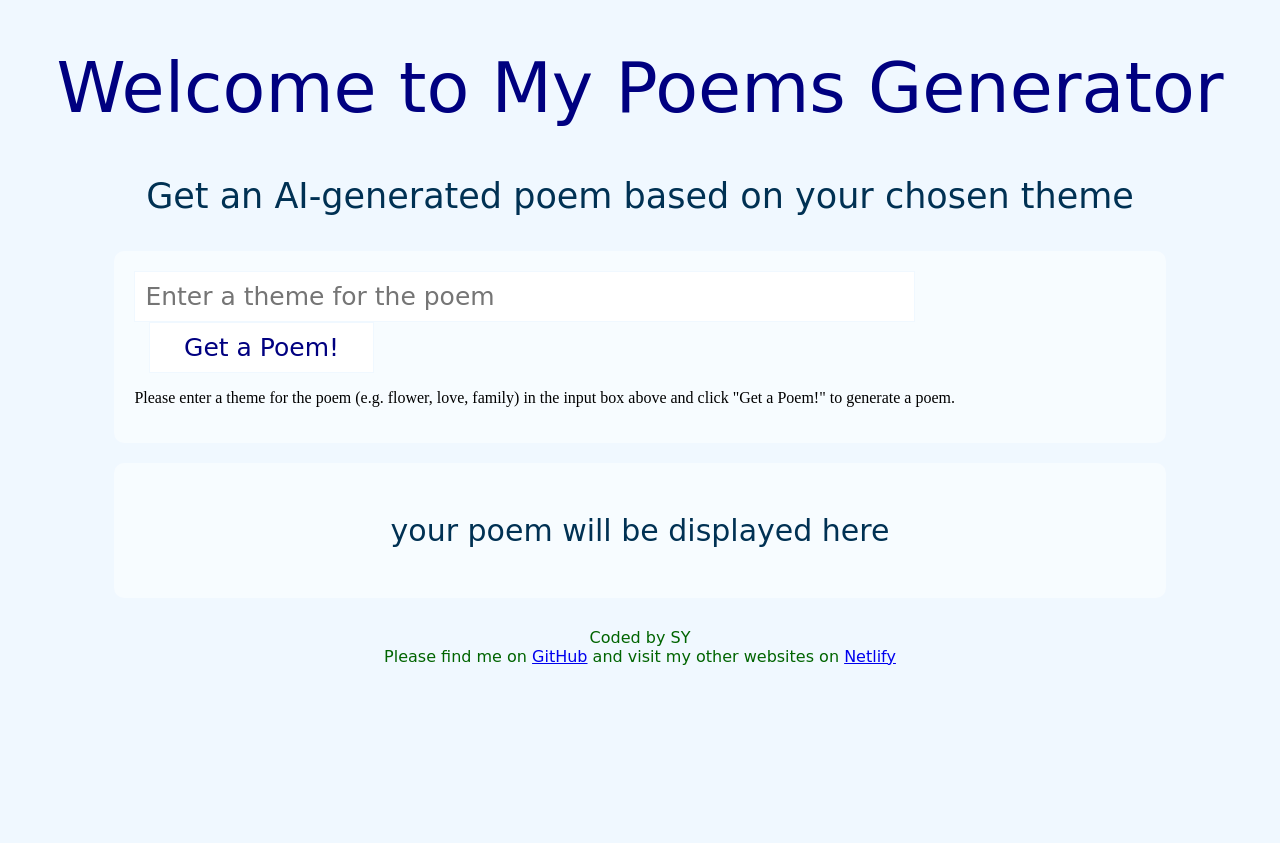
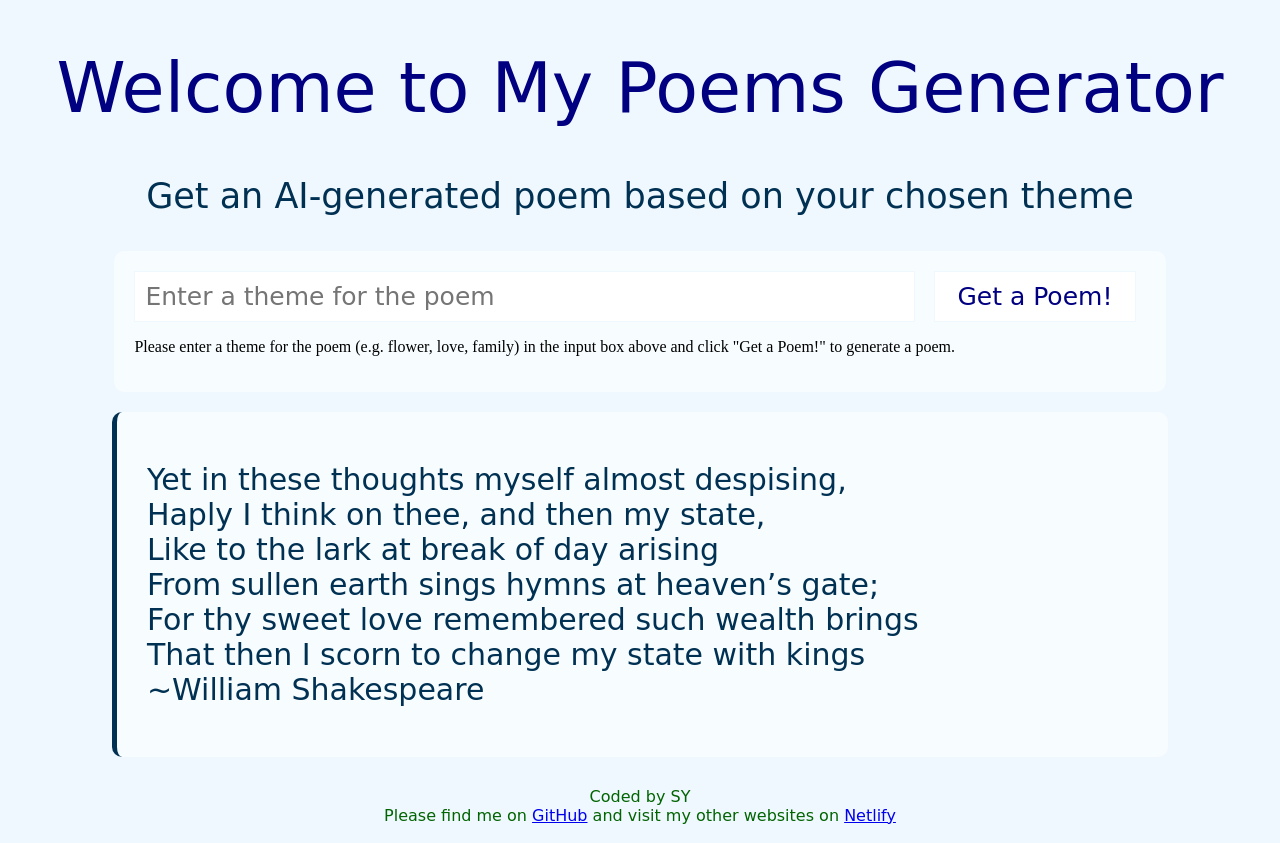
Before and after one commit to SY-rabbit/AI-Poems-Project_SY, a plain HTML site: page index.html in a window 1280 px wide. Before the commit the page ends 800 px from the top, so only its background shows below. Drawn offline with nearby package versions, Linux system fonts and the light colour scheme; a web font is replaced by a local one.

Commit message:
adding basic js to the page

```diff
--- a/index.html
+++ b/index.html
@@ -10,20 +10,21 @@
       href="https://fonts.googleapis.com/css2?family=Delius&family=Indie+Flower&family=Love+Ya+Like+A+Sister&family=Pacifico&family=Rouge+Script&display=swap"
       rel="stylesheet"
     />
+    <script src="https://unpkg.com/typewriter-effect@latest/dist/core.js"></script>
     <title>Poems Generator</title>
   </head>
   <body>
     <h1>Welcome to My Poems Generator</h1>
     <p id="subheading">Get an AI-generated poem based on your chosen theme</p>
     <main>
-      <form>
+      <form id="poem-form">
         <input
           type="text"
           placeholder="Enter a theme for the poem"
           class="input"
           required
         />
-        <input type=""submit" class="button" value="Get a Poem!" />
+        <input type="submit" class="button" value="Get a Poem!" />
       </form>
       <p id=""instructions">
         Please enter a theme for the poem (e.g. flower, love, family) in the input box above and click
@@ -32,7 +33,21 @@
     </main>
 
     <div class="poem">
-      <p class="poem-text">your poem will be displayed here</p>
+      <p class="poem-text">
+        Yet in these thoughts myself almost despising,
+    <br>
+    Haply I think on thee, and then my state,
+    <br>
+    Like to the lark at break of day arising
+    <br>
+    From sullen earth sings hymns at heaven’s gate;
+    <br>
+    For thy sweet love remembered such wealth brings
+    <br>
+    That then I scorn to change my state with kings
+    <br>
+    ~William Shakespeare
+        </p>
     </div>
 
     <footer>
--- a/src/index.js
+++ b/src/index.js
@@ -0,0 +1,10 @@
+function generatePoem(event) {
+  event.preventDefault();
+  new Typewriter(".poem-text", {
+    strings: "A New Poem is on the way!",
+    autoStart: true,
+  });
+}
+
+let poemFormElement = document.querySelector("#poem-form");
+poemFormElement.addEventListener("submit", generatePoem);
--- a/src/style.css
+++ b/src/style.css
@@ -79,6 +79,7 @@ main {
   max-width: 80%;
   text-align: left;
   margin: 20px auto;
+  border-left: #003153 solid 5px;
 }
 
 .poem-text {
@@ -87,5 +88,6 @@ main {
   font-style: normal;
   color: #003153;
   font-size: 30px;
-  text-align: center;
+  text-align: left;
+  padding-left: 10px;
 }
```
